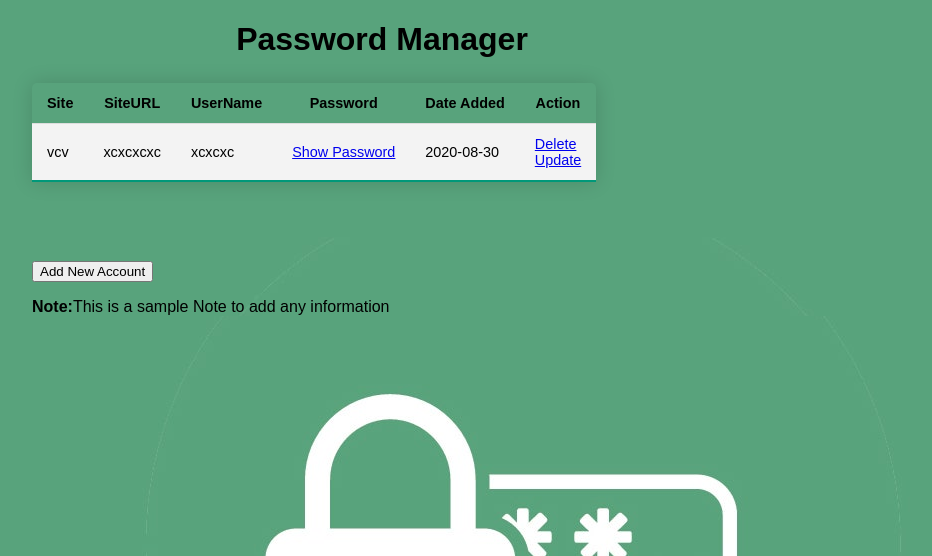
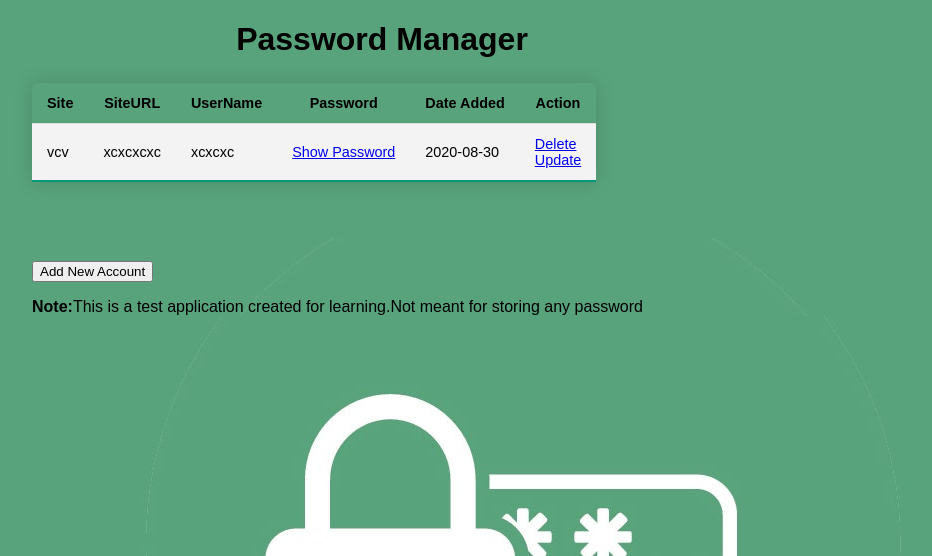
Before and after one commit to Abhu2006/PasswordManager, a Flask app: page / in a window 1280 px wide. Shown: the top 556 px of the page, without its empty margins (258-1190 px from the left). Run offline with Flask 2, Linux system fonts and the light colour scheme; data comes from the database, SQL or seed files in the repository.

Commit message:
Added new note

```diff
--- a/templates/index.html
+++ b/templates/index.html
@@ -45,6 +45,6 @@
             location.href = "/add_account";
         };
     </script>
-    <p><strong>Note:</strong>This is a sample Note to add any information</p>
+    <p><strong>Note:</strong>This is a test application created for learning.Not meant for storing any password</p>
 {% endblock %}
 </div>
```
